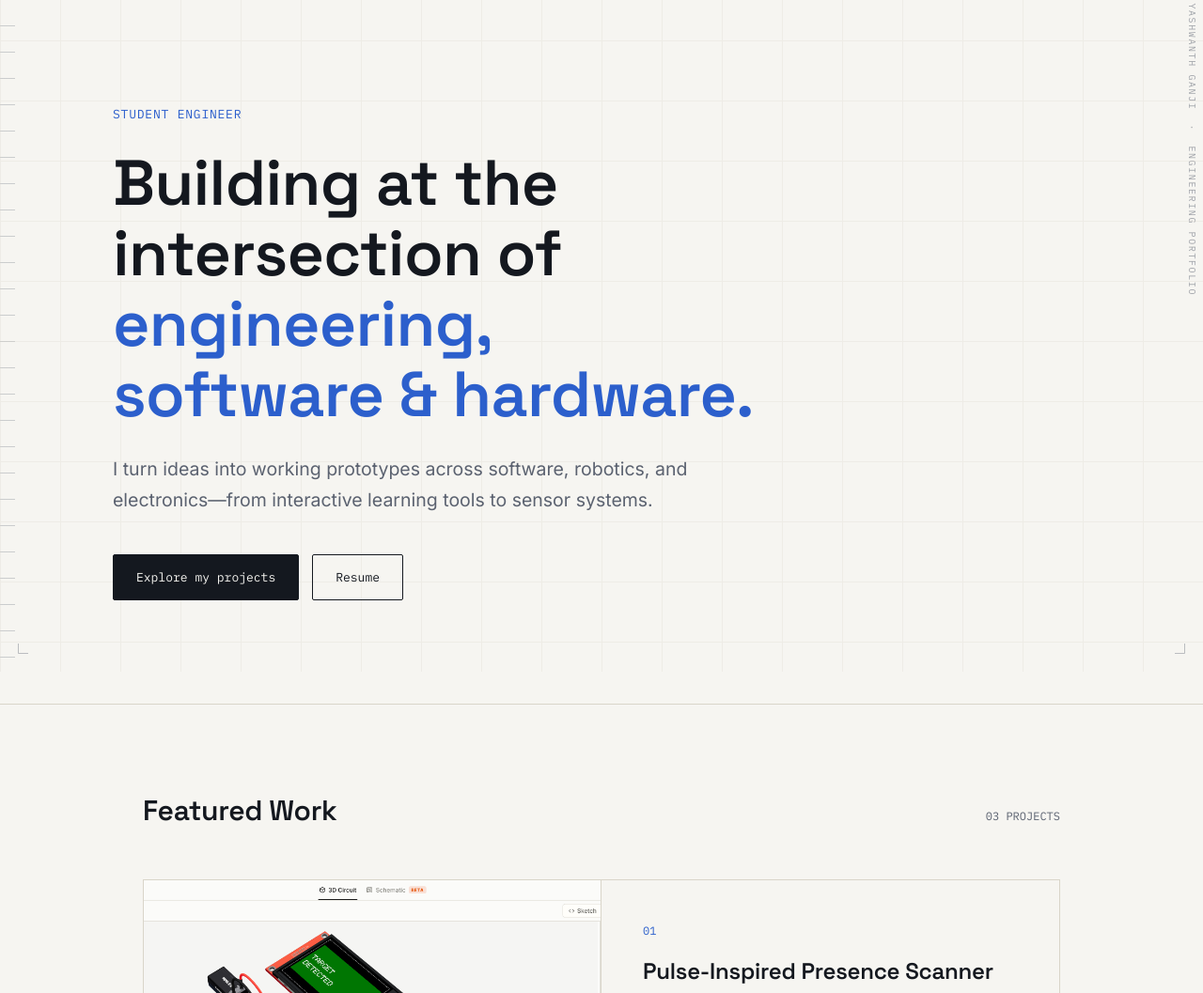
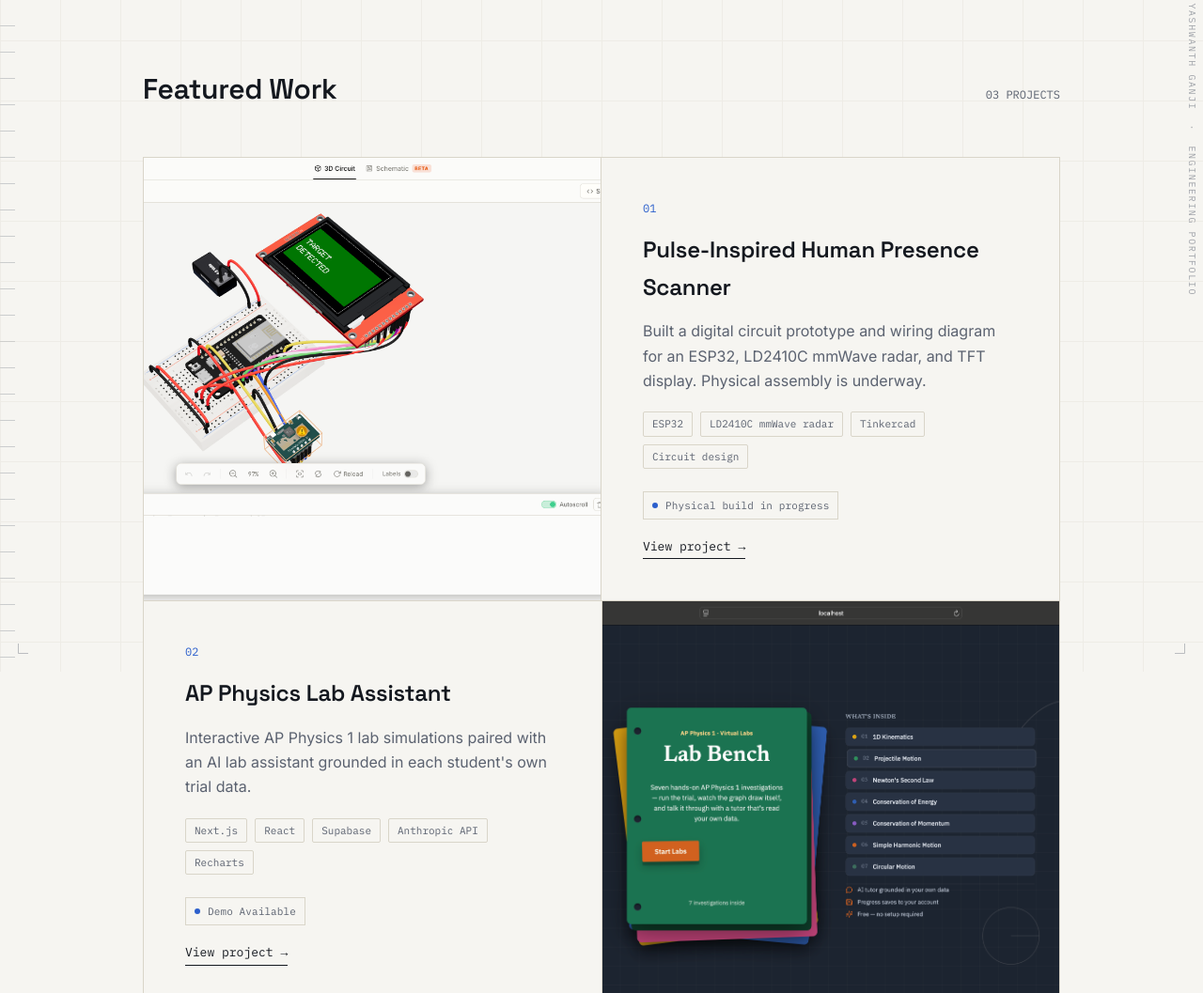
Before and after one commit to yashwanthganji/yashwanthganji_portfolio, a website built with Vite: page index.html in a window 1280 px wide. Shown: the part 85-1142 px from the top of the page at 94% size. Built offline with nearby package versions, Linux system fonts and the light colour scheme.

Commit message:
Update engineering portfolio

```diff
--- a/assets/data.js
+++ b/assets/data.js
@@ -27,8 +27,8 @@
 const projectsData = [
   {
     id: "pulse-inspired-presence-scanner",
-    title: "Pulse-Inspired Presence Scanner",
-    tagline: "A Tinkercad prototype exploring mmWave human-presence detection and a simulated scanner display.",
+    title: "Pulse-Inspired Human Presence Scanner",
+    tagline: "A human-presence detector inspired by Pulse's scanner in Rainbow Six Siege.",
     description: "Built a digital circuit prototype and wiring diagram for an ESP32, LD2410C mmWave radar, and TFT display. Physical assembly is underway.",
     status: "Physical build in progress",
     image: "assets/images/CardiacSensor_3D.png",
@@ -110,7 +110,7 @@ const projectsData = [
     title: "AP Physics Lab Assistant",
     tagline: "Seven interactive AP Physics 1 labs, each paired with an AI lab assistant grounded in the student's own trial data.",
     description: "Interactive AP Physics 1 lab simulations paired with an AI lab assistant grounded in each student's own trial data.",
-    status: "Closed Beta",
+    status: "Demo Available",
     image: "assets/images/ai-physics-tutor-screenshot.png",
     skills: ["Next.js", "React", "Supabase", "Anthropic API", "Recharts"],
     links: { github: null, demo: null },
@@ -119,7 +119,7 @@ const projectsData = [
       {
         type: "text",
         title: "Overview",
-        body: "A Next.js web app with seven interactive AP Physics 1 lab simulations — kinematics, projectile motion, Newton's second law, energy conservation, momentum conservation, pendulum motion, and circular motion. Each lab pairs the simulation with a chat-based lab assistant that's grounded in that student's own trial data, so a student working through the College Board's required investigations gets Socratic guidance tied to what they actually measured, not generic physics explanations."
+        body: "A demo version is available now. This Next.js web app includes seven interactive AP Physics 1 lab simulations — kinematics, projectile motion, Newton's second law, energy conservation, momentum conservation, pendulum motion, and circular motion. Each lab pairs the simulation with a chat-based lab assistant grounded in the student's own trial data, so guidance connects to what they actually measured."
       },
       {
         type: "textColumns",
@@ -209,7 +209,7 @@ const projectsData = [
     title: "Bussing",
     tagline: "Real-time Chicago CTA bus tracking with reliability scoring.",
     description: "Live CTA bus tracker with per-stop arrival boards, a reliability score, and a leave-now nudge based on live conditions.",
-    status: "Closed Beta",
+    status: "In Testing",
     image: "assets/images/bussing-transitpulse.png",
     skills: ["Node.js", "Express", "Leaflet.js", "CTA Bus Tracker API", "OpenStreetMap Overpass API"],
     links: { github: null, demo: null },
--- a/assets/project-render.js
+++ b/assets/project-render.js
@@ -286,7 +286,7 @@
         <div class="hero-eyebrow mono">PROJECT</div>
         <h1>${p.title}</h1>
         <p class="tagline" style="margin-top:16px;">${p.tagline}</p>
-        <div class="case-meta-row">${p.skills.map(chip).join("")}</div>
+        <div class="case-meta-row">${p.status ? `<span class="tag project-status-tag">${p.status}</span>` : ""}${p.skills.map(chip).join("")}</div>
         <div class="case-hero-media">
           ${p.image
             ? `<img src="${p.image}" alt="${p.title}">`
--- a/assets/styles.css
+++ b/assets/styles.css
@@ -487,6 +487,7 @@
   .case-hero h1{ font-size:clamp(32px, 5vw, 48px); max-width:18ch; }
   .case-hero .tagline{ font-size:17.5px; }
   .case-meta-row{ display:flex; gap:10px; flex-wrap:wrap; margin-top:22px; }
+  .project-status-tag{border-color:var(--accent);color:var(--accent);background:var(--accent-soft);}
   .case-hero-media{
     margin-top:40px;
     background:var(--bg-alt);
--- a/index.html
+++ b/index.html
@@ -17,7 +17,7 @@
 
 <header>
   <div class="wrap nav-row">
-    <a class="nav-name" href="#top">YASHWANTH GANJI</a>
+    <a class="nav-name" href="#projects">YASHWANTH GANJI</a>
     <nav class="primary" aria-label="Primary">
       <ul>
         <li><a href="#projects">Projects</a></li>
@@ -32,18 +32,6 @@
 </header>
 
 <main>
-  <section id="top" class="hero wrap" style="border-top:none;">
-    <div>
-      <div class="hero-eyebrow mono">STUDENT ENGINEER</div>
-      <h1>Building at the intersection of<br><span class="accent-line">engineering, software &amp; hardware.</span></h1>
-      <p class="tagline">I turn ideas into working prototypes across software, robotics, and electronics—from interactive learning tools to sensor systems.</p>
-      <div class="hero-actions">
-        <a class="btn primary" href="#projects">Explore my projects</a>
-        <a class="btn secondary" href="resume.html">Resume</a>
-      </div>
-    </div>
-  </section>
-
   <section id="projects">
     <div class="wrap">
       <div class="section-head">
```
